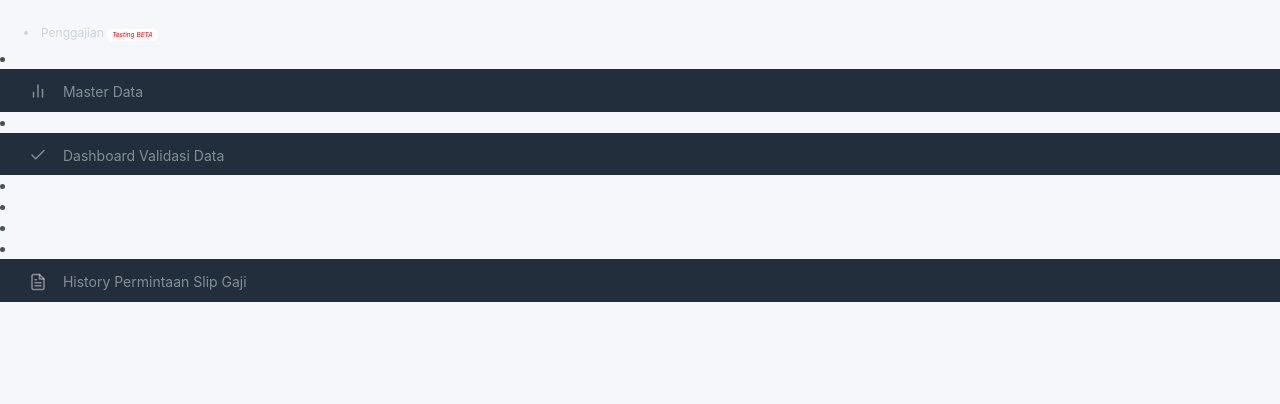
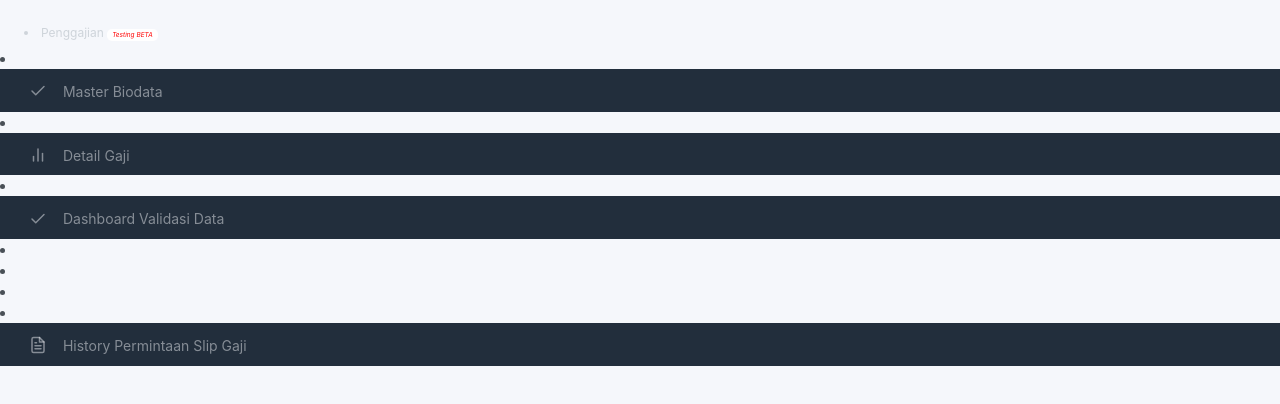
Before and after one commit to uiteung/hris-dev, a website: page static/template/sidebar.html in a window 1280 px wide. Drawn offline with Linux system fonts and the light colour scheme.

Commit message:
edit sidebar

```diff
--- a/static/template/sidebar.html
+++ b/static/template/sidebar.html
@@ -54,9 +54,20 @@
 </li>
 
 <li class="sidebar-item">
+  <!-- <a class="sidebar-link" href="../app/rekapan-presensi.html"> -->
+  <a class="sidebar-link" href="https://euis.ulbi.ac.id/hris-dev/app/Biodata/biodata-master.html">
+    <i class="align-middle" data-feather="check"></i>
+    <span class="align-middle"
+      >Master Biodata
+      <!-- <i class="fa fa-fw fa-check-square-o" style="background-color: #ffffff; color: rgb(255, 0, 0); padding: 2px 5px; border-radius: 5px; font-size: 7px;">Testing BETA</i> -->
+    </span>
+  </a>
+</li>
+
+<li class="sidebar-item">
   <a class="sidebar-link" href="https://euis.ulbi.ac.id/hris-dev/app/master-data.html">
     <i class="align-middle" data-feather="bar-chart-2"></i>
-    <span class="align-middle">Master Data</span>
+    <span class="align-middle">Detail Gaji</span>
     <!-- <i class="fa fa-fw fa-check-square-o" style="background-color: #ffffff; color: rgb(255, 0, 0); padding: 2px 5px; border-radius: 5px; font-size: 6.5px;">Maintenance</i> -->
   </a>
 </li>
@@ -71,6 +82,8 @@
     </span>
   </a>
 </li>
+
+
 
 <li class="sidebar-item">
   <!-- <a class="sidebar-link" href="../app/rekapan-presensi.html"> -->
```
